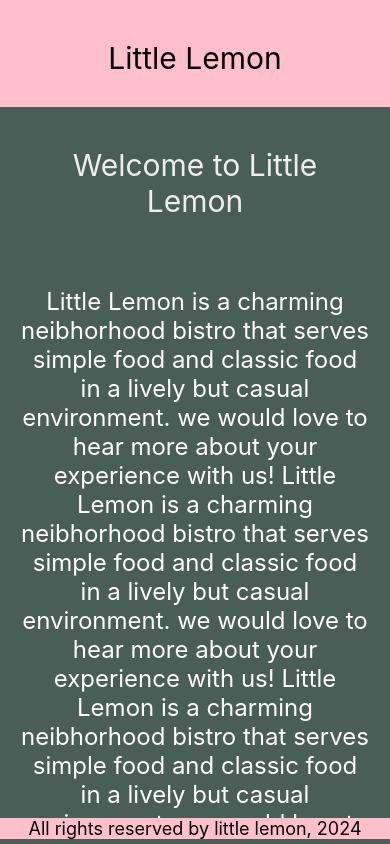
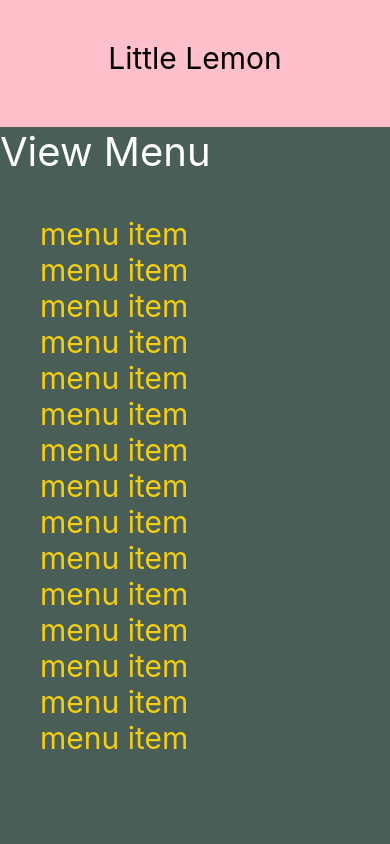
Before and after one commit to Hussain-hamim/Taskly, a React Native app: screen / in a window 390 px wide. Built offline with nearby package versions, Linux system fonts and the light colour scheme.

Commit message:
flatList

```diff
--- a/App.js
+++ b/App.js
@@ -11,9 +11,9 @@ export default function App() {
   return (
     <View style={styles.container}>
       <Header />
-      {/* <MenuItems /> */}
-      <WelcomeScreen />
-      <Footer />
+      <MenuItems />
+      {/* <WelcomeScreen /> */}
+      {/* <Footer /> */}
       <StatusBar style="auto" />
     </View>
   );
--- a/components/Footer.js
+++ b/components/Footer.js
@@ -21,5 +21,6 @@ const footerStyles = StyleSheet.create({
     fontSize: 18,
     color: "black",
     textAlign: "center",
+    fontStyle: "italic",
   },
 });
--- a/components/MenuItems.js
+++ b/components/MenuItems.js
@@ -1,24 +1,70 @@
 const react = require("react");
-const { View, ScrollView, Text, StyleSheet } = require("react-native");
+const {
+  View,
+  ScrollView,
+  Text,
+  StyleSheet,
+  FlatList,
+} = require("react-native");
 
 const green = "#495E57";
 const yellow = "#F4CE14";
 
+let one = 1;
+
 const menuItemsToDisplay = [
-  " menu item \n menu item \n menu item \n menu item \n menu item \n menu item \n menu item \n menu item \n menu item \n menu item \n menu item \n menu item \n menu item \n menu item \n menu item \n menu item \n menu item \n menu item \n menu item \n menu item \n menu item \n menu item \n menu item \n menu item \n menu item \n menu item \n menu item \n menu item \n menu item \n menu item \n menu item \n menu item \n menu item \n menu item \n menu item \n menu item \n menu item \n menu item \n menu item \n menu item",
+  { name: "menu item", id: one++ },
+  { name: "menu item", id: one++ },
+  { name: "menu item", id: one++ },
+  { name: "menu item", id: one++ },
+  { name: "menu item", id: one++ },
+  { name: "menu item", id: one++ },
+  { name: "menu item", id: one++ },
+  { name: "menu item", id: one++ },
+  { name: "menu item", id: one++ },
+  { name: "menu item", id: one++ },
+  { name: "menu item", id: one++ },
+  { name: "menu item", id: one++ },
+  { name: "menu item", id: one++ },
+  { name: "menu item", id: one++ },
+  { name: "menu item", id: one++ },
+  { name: "menu item", id: one++ },
+  { name: "menu item", id: one++ },
+  { name: "menu item", id: one++ },
+  { name: "menu item", id: one++ },
+  { name: "menu item", id: one++ },
+  { name: "menu item", id: one++ },
+  { name: "menu item", id: one++ },
+  { name: "menu item", id: one++ },
+  { name: "menu item", id: one++ },
+  { name: "menu item", id: one++ },
+  { name: "menu item", id: one++ },
+  { name: "menu item", id: one++ },
+  { name: "menu item", id: one++ },
 ];
 
-const MenuItems = () => {
+function Item({ name }) {
   return (
     <View style={menuStyles.container}>
-      <ScrollView
-        horizontal={false}
-        indicatorStyle={"white"}
+      <Text style={menuStyles.itemText}>{name}</Text>
+    </View>
+  );
+}
+
+const MenuItems = () => {
+  function renderItem({ item }) {
+    return <Item name={item.name} />;
+  }
+
+  return (
+    <View style={menuStyles.container}>
+      <Text style={menuStyles.headerText}>View Menu</Text>
+      {/* <Text style={menuStyles.itemText}>{menuItemsToDisplay[0]}</Text> */}
+      <FlatList
         style={menuStyles.innerContainer}
-      >
-        <Text style={menuStyles.headerText}>View Menu</Text>
-        <Text style={menuStyles.itemText}>{menuItemsToDisplay[0]}</Text>
-      </ScrollView>
+        data={menuItemsToDisplay}
+        renderItem={renderItem}
+      />
     </View>
   );
 };
```
